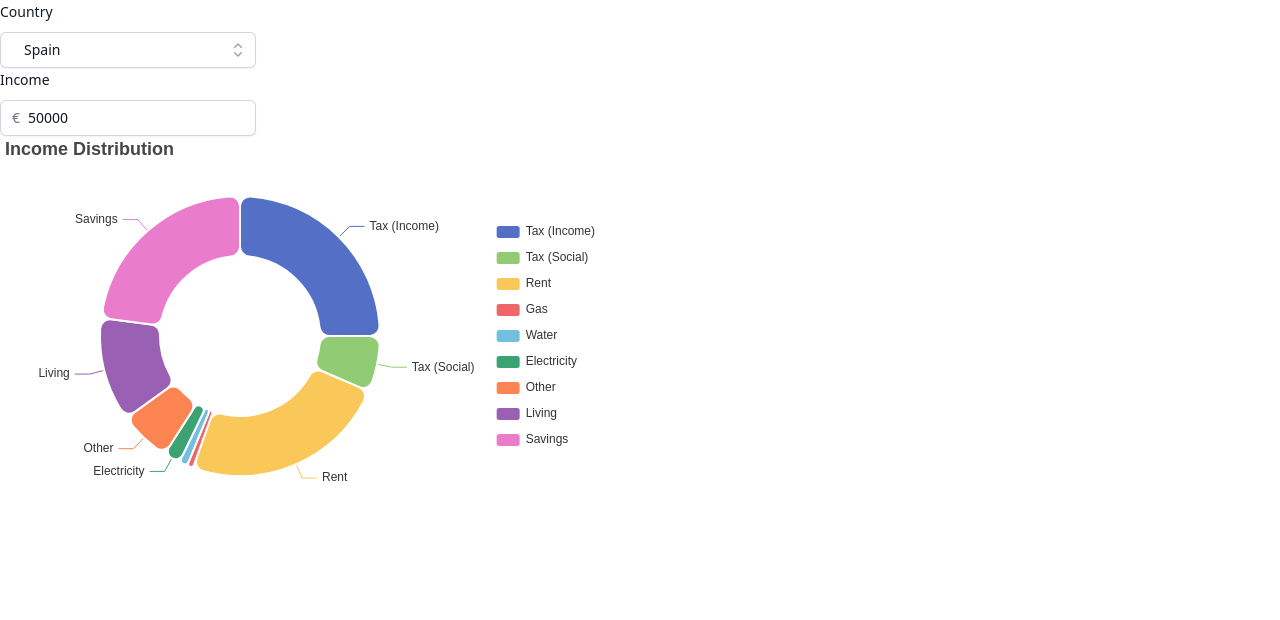
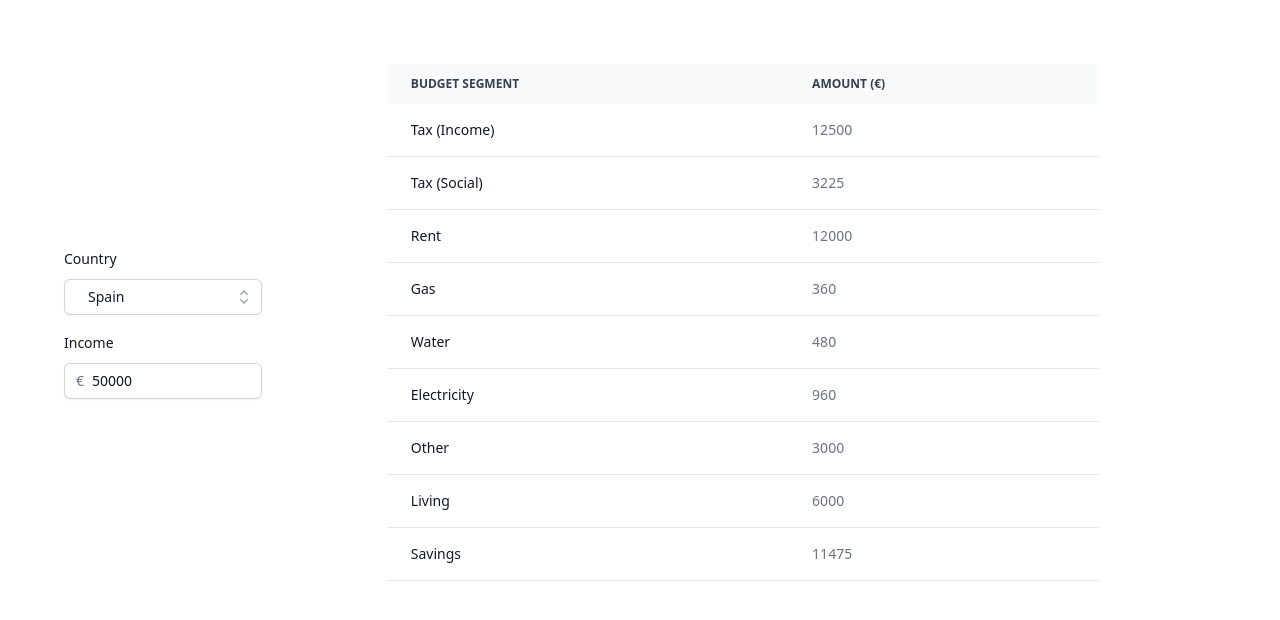
Before and after one commit to Ujinjinjin/relocation-analyzer, a Vue app: page / in a window 1280 px wide. Shown: the top 620 px of the page. Built offline with nearby package versions, Linux system fonts and the light colour scheme.

Commit message:
income distribution table

```diff
--- a/src/components/RaChart.vue
+++ b/src/components/RaChart.vue
@@ -23,7 +23,7 @@ watch(props, () => {
 </script>
 
 <template>
-  <div id="chart-container" ref="chartContainer" style="width: 600px; height: 400px"></div>
+  <div id="chart-container" ref="chartContainer" class="w-full h-full"></div>
 </template>
 
 <style scoped></style>
--- /dev/null
+++ b/src/components/RaTable.model.ts
@@ -0,0 +1,4 @@
+export type TRaTableProps = {
+  headers: string[]
+  rows: string[][]
+}
--- /dev/null
+++ b/src/components/RaTable.vue
@@ -0,0 +1,29 @@
+<script setup lang="ts">
+import type { TRaTableProps } from '@/components/RaTable.model'
+
+defineProps<TRaTableProps>()
+</script>
+
+<template>
+  <div class="relative overflow-x-auto">
+    <table class="w-full text-sm text-left rtl:text-right text-gray-500">
+      <thead class="text-xs text-gray-700 uppercase bg-gray-50">
+        <tr>
+          <th v-for="(item, index) of headers" scope="col" class="px-6 py-3" :key="index">
+            {{ item }}
+          </th>
+        </tr>
+      </thead>
+      <tbody>
+        <tr class="bg-white border-b" v-for="(row, rowIndex) of rows" :key="rowIndex">
+          <th scope="row" class="px-6 py-4 font-medium text-gray-900 whitespace-nowrap">
+            {{ row[0] }}
+          </th>
+          <td class="px-6 py-4" v-for="(item, itemIndex) of row.slice(1)" :key="itemIndex">
+            {{ item }}
+          </td>
+        </tr>
+      </tbody>
+    </table>
+  </div>
+</template>
--- a/src/views/HomeView.vue
+++ b/src/views/HomeView.vue
@@ -8,6 +8,7 @@ import RaSelect from '@/components/RaSelect.vue'
 import { COUNTRIES } from '@/data/countries'
 import type { TSelectionOption } from '@/components/RaSelect.model'
 import type { TCountryCode } from '@/types/countries'
+import RaTable from '@/components/RaTable.vue'
 
 const countrySelectionOptions: TSelectionOption[] = Object.entries(COUNTRIES).map(
   ([key, value]) => {
@@ -25,12 +26,20 @@ const countryData = computed(() =>
   useCountryData(selectedCountry.value.key as TCountryCode, yearlyIncome.value)
 )
 const chartOptions = computed(() => usePieChart(countryData.value))
+
+const tableHeaders = ['Budget segment', 'Amount (€)']
+const tableRows = computed(() => countryData.value.map((item) => [item.name, `${item.value}`]))
 </script>
 
 <template>
-  <div class="w-64">
-    <RaSelect label="Country" :options="countrySelectionOptions" v-model="selectedCountry" />
-    <RaInput label="Income" v-model="yearlyIncome" />
+  <div class="flex mx-16 mt-16">
+    <div class="w-64 m-auto space-y-4 max-h-screen">
+      <RaSelect label="Country" :options="countrySelectionOptions" v-model="selectedCountry" />
+      <RaInput label="Income" v-model="yearlyIncome" />
+    </div>
+    <div class="w-full m-auto mx-8 flex flex-col justify-center align-middle space-x-2">
+      <RaChart :options="chartOptions" class="h-96 w-4/5" />
+      <RaTable class="w-4/5 self-center" :headers="tableHeaders" :rows="tableRows" />
+    </div>
   </div>
-  <RaChart :options="chartOptions" />
 </template>
```
